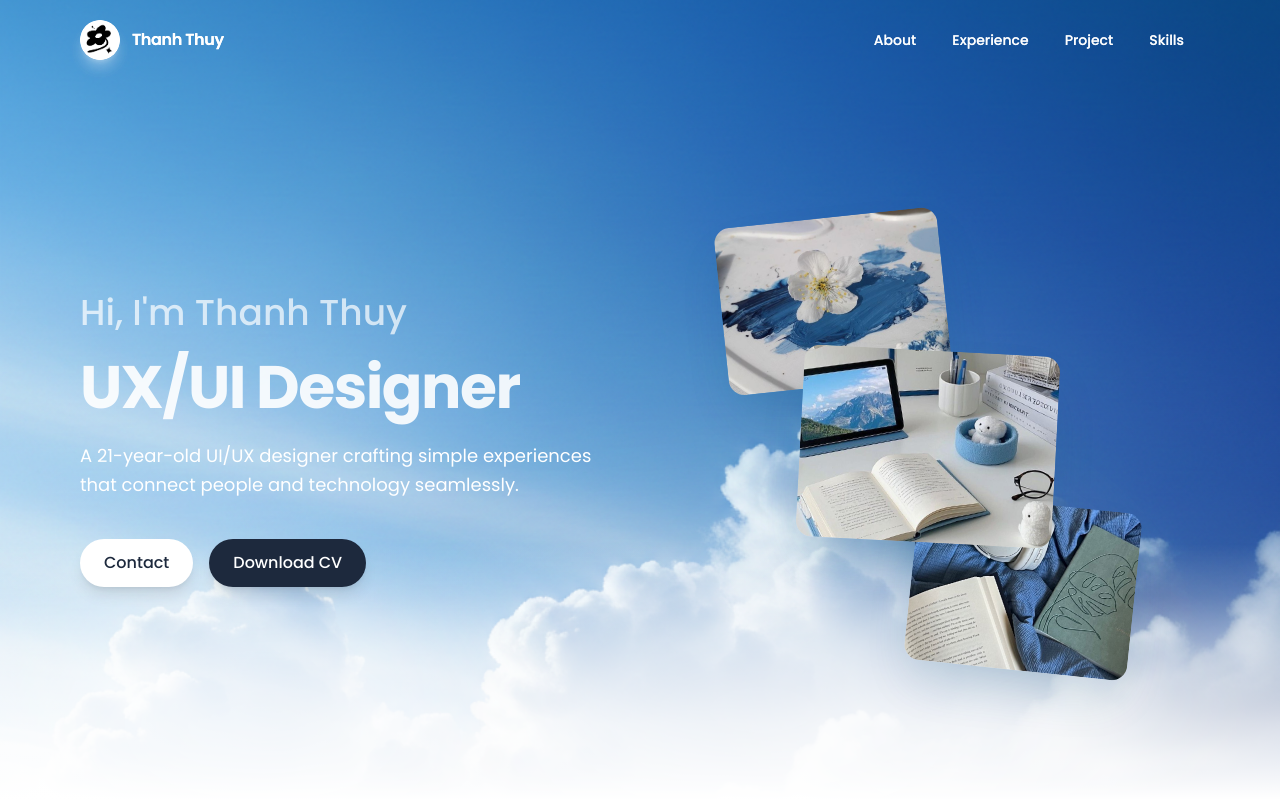
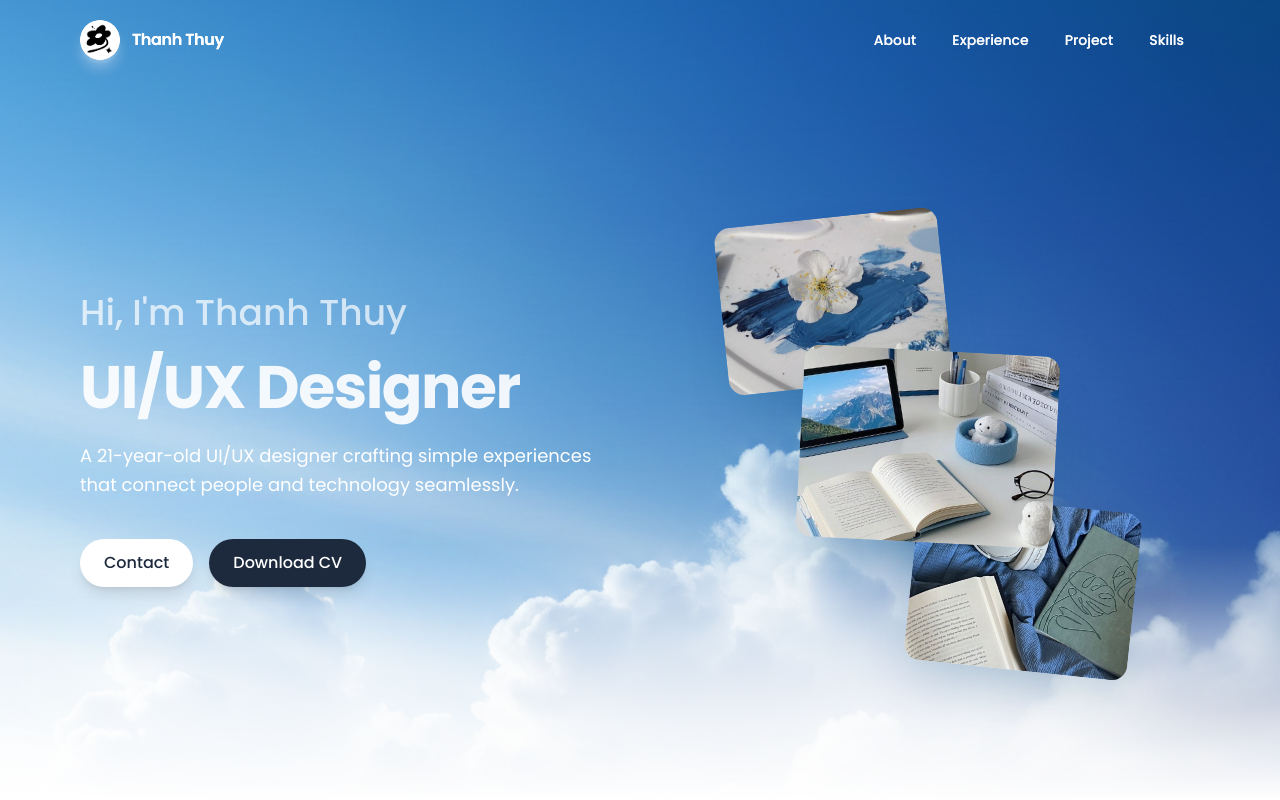
Before and after one commit to huynhthithanhthuy/My_Portfolio, a Next.js app: page / in a window 1280 px wide. Shown: the top 800 px of the page. Built offline with nearby package versions, Linux system fonts and the light colour scheme.

Commit message:
edit 4/3 2

```diff
--- a/app/components/home/HeroSection.tsx
+++ b/app/components/home/HeroSection.tsx
@@ -93,7 +93,7 @@ export default function HeroSection() {
                 variants={fadeInUp}
                 className="text-5xl sm:text-6xl font-bold text-white/90 tracking-tight mb-6"
               >
-                UX/UI Designer
+                UI/UX Designer
               </motion.p>
 
               <TypewriterText
```
